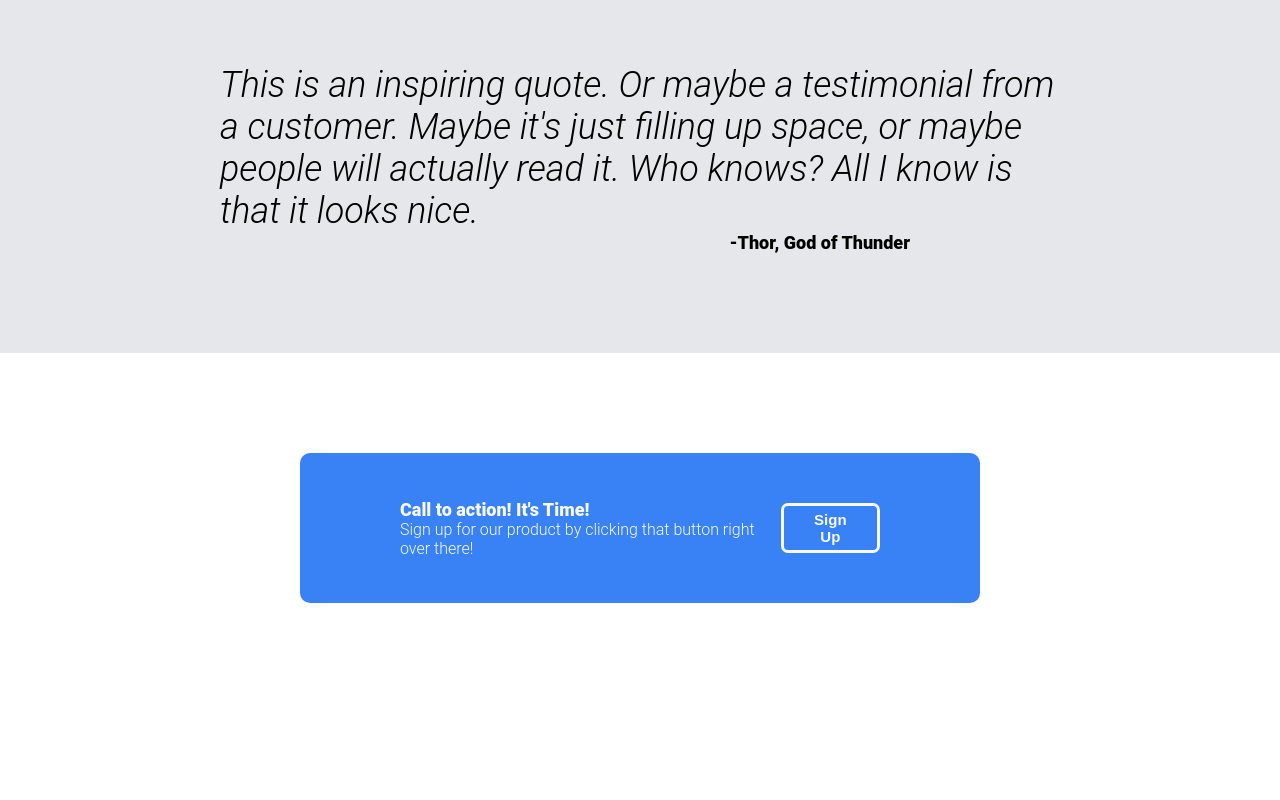
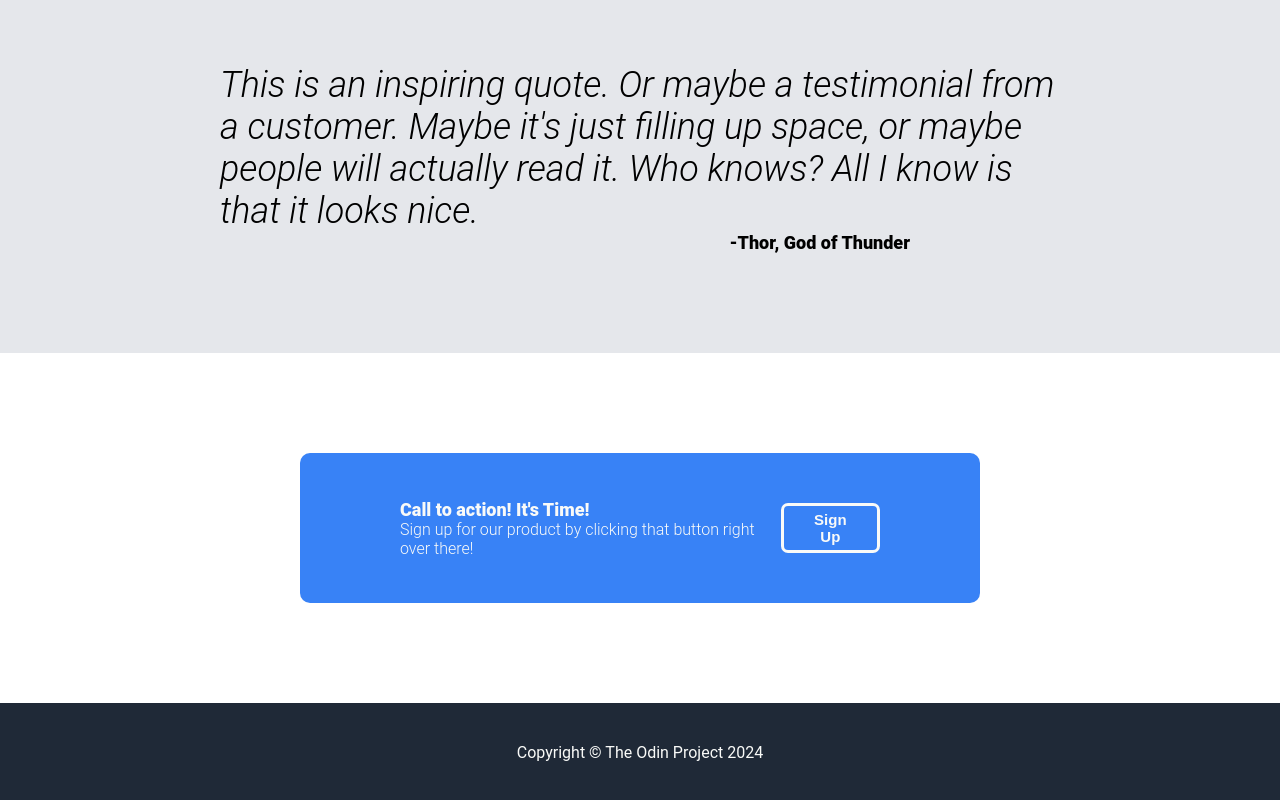
Before and after one commit to Rohith-Vim/odin-landing-page, a plain HTML site: page index.html in a window 1280 px wide. Shown: the part 993-1793 px from the top of the page. Before the commit the page ends 1696 px from the top, so only its background shows below. Drawn offline with Linux system fonts and the light colour scheme.

Commit message:
Add footer to index page

```diff
--- a/index.html
+++ b/index.html
@@ -101,6 +101,8 @@
 
     <div class="footer">
 
+        <div class="footer_text">Copyright © The Odin Project 2024</div>
+
     </div>
 
 </body>
--- a/styles.css
+++ b/styles.css
@@ -203,3 +203,17 @@ body {
     font-weight: 600;
     padding: 5px 25px;
 }
+
+/* Footer Styles */
+
+.footer {
+    display: flex;
+    justify-content: center;
+    align-items: center;
+    background-color: #1f2937;
+    padding: 40px 0;
+}
+
+.footer_text {
+    color: #F9FAF8;
+}
```
